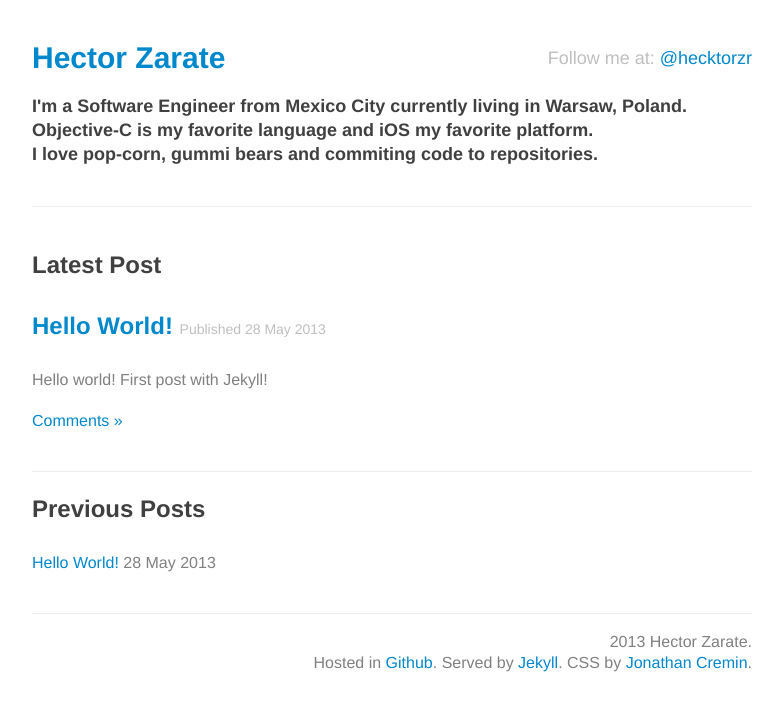
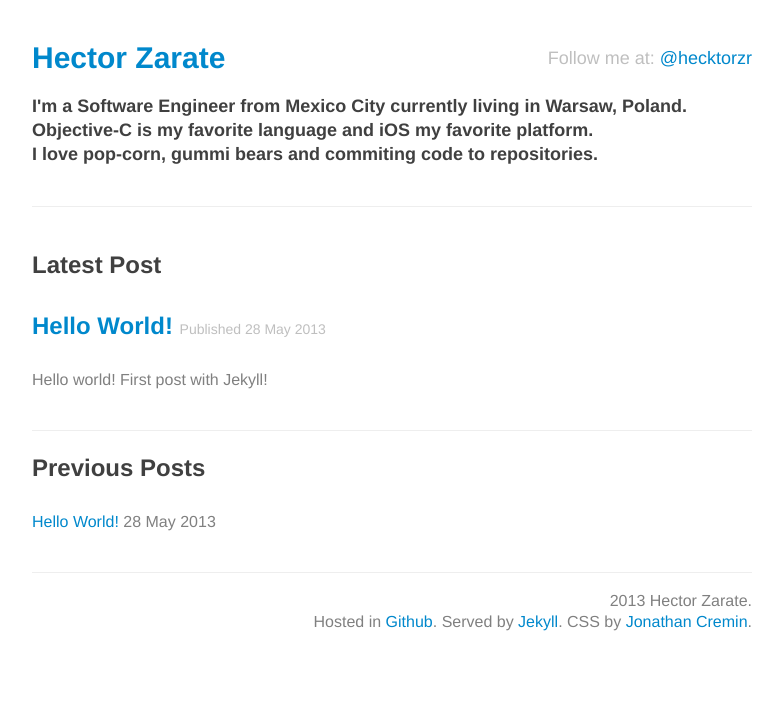
Before and after one commit to ChocoChipset/iOSCowboy.github.io, a Jekyll site: the page built from index.html, in a window 1280 px wide. Shown: the top 711 px of the page, without its empty margins (248-1031 px from the left). Built offline with Jekyll 4.4.1, drawn with Linux system fonts in a browser that asks for light colours.

Commit message:
Eliminated remaining 'Comments' link

```diff
--- a/index.html
+++ b/index.html
@@ -20,10 +20,8 @@ title: Hector Zarate. iOS Cowboy.
 				<h2><a href="{{ first_post.url }}">{{ first_post.title }}</a> <small>Published {{ first_post.date | date_to_string }}</small></h2>
 
 				<div class="entry">
-				{{ first_post.content }}
-
-			  <a id="more" href="{{ first_post.url }}#disqus">Comments &raquo;</a>
-			  </div>
+                    {{ first_post.content }}
+                </div>
 
 			</div>
 
```
